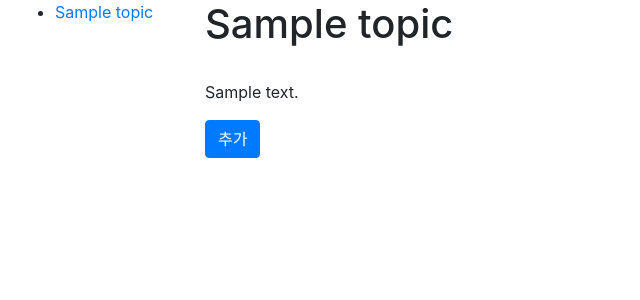
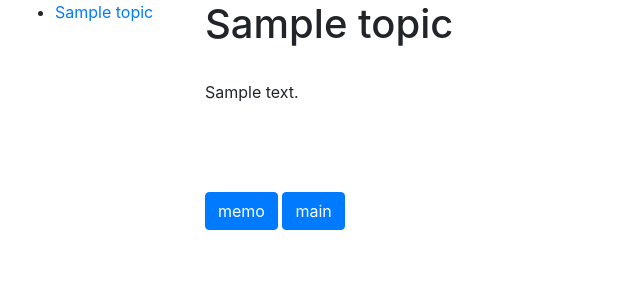
Before and after one commit to jiwothur/login, a CodeIgniter app: page /index.php/topic/get/1 in a window 1280 px wide. Shown: the part 56-356 px from the top of the page, without its empty margins (0-640 px from the left). Run offline with CodeIgniter, Linux system fonts and the light colour scheme; tables that the repository leaves empty or names only in its code hold one stand-in row (values such as "Sample post"); some libraries are stand-ins or nearby versions.

Commit message:
no message

```diff
--- a/application/controllers/auth.php
+++ b/application/controllers/auth.php
@@ -6,6 +6,11 @@ class Auth extends CI_Controller {
   function login(){
     $this->load->view('head');
     $this->load->view('login');
+    $this->load->view('footer');
+  }
+  function memo(){
+    $this->load->view('head');
+    $this->load->view('memo');
     $this->load->view('footer');
   }
   function logout(){
--- a/application/controllers/topic.php
+++ b/application/controllers/topic.php
@@ -25,9 +25,8 @@ class Topic extends CI_Controller {
       $this->load->library('form_validation');
       $this->form_validation->set_rules('title','제목','required');
       $this->form_validation->set_rules('description','본문','required');
-
       if ($this->form_validation->run() == FALSE){
-			$this->load->view('add');
+      header('Location: /memo/index.php');
 		}
 		else{
       $topic_id= $this->topic_model->add($this->input->post('title'),$this->input->post('description'));
--- a/application/views/get.php
+++ b/application/views/get.php
@@ -5,8 +5,8 @@
     <p>
       <?=$topic->description?>
     </p>
+    <br><br><br>
+    <a class="btn btn-primary" href="/index.php/topic/add" role="button">memo</a>
+    <a class="btn btn-primary" href="/index.php/topic" role="button">main</a>
   </article>
-  <div>
-    <a class="btn btn-primary" href="/index.php/topic/add" role="button">추가</a>
-  </div>
 </div>
--- a/application/views/login.php
+++ b/application/views/login.php
@@ -1,5 +1,3 @@
-
-
 
   <div class="col-sm-4">
   <div class="form-group">
--- a/application/views/main.php
+++ b/application/views/main.php
@@ -1,6 +1,8 @@
 
 <div class="col-sm-5">
       <div class="col-sm-5">
-        <a class="btn btn-primary" href="/index.php/topic/add" role="button">MEMO</a>
+        <h1>Login&Memo Service</h1>
+        <br><br><br><br>
+        <a class="btn btn-primary" href="/index.php/topic/add" role="button">memo</a>
       </div>
   </div>
--- a/application/views/topic_list.php
+++ b/application/views/topic_list.php
@@ -8,5 +8,4 @@
    }
       ?>
   </ul>
-
 </div>
```
